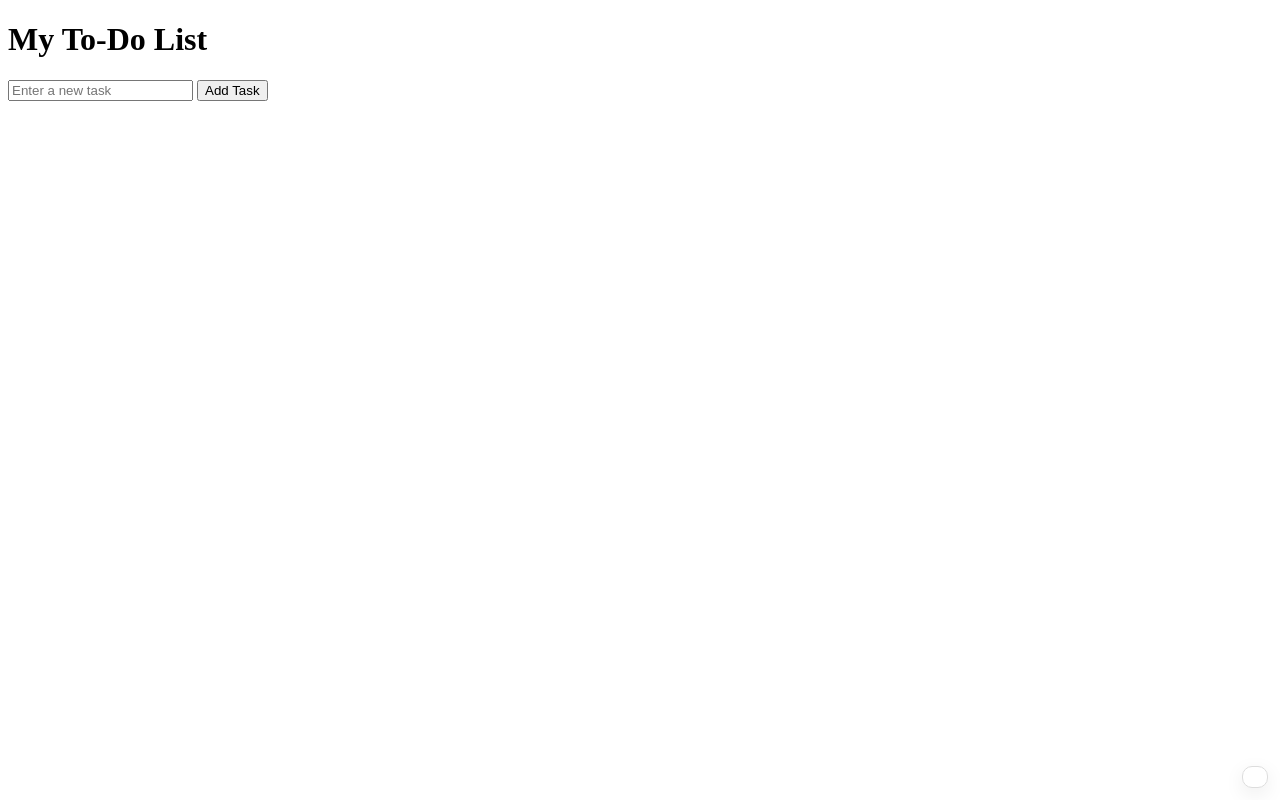
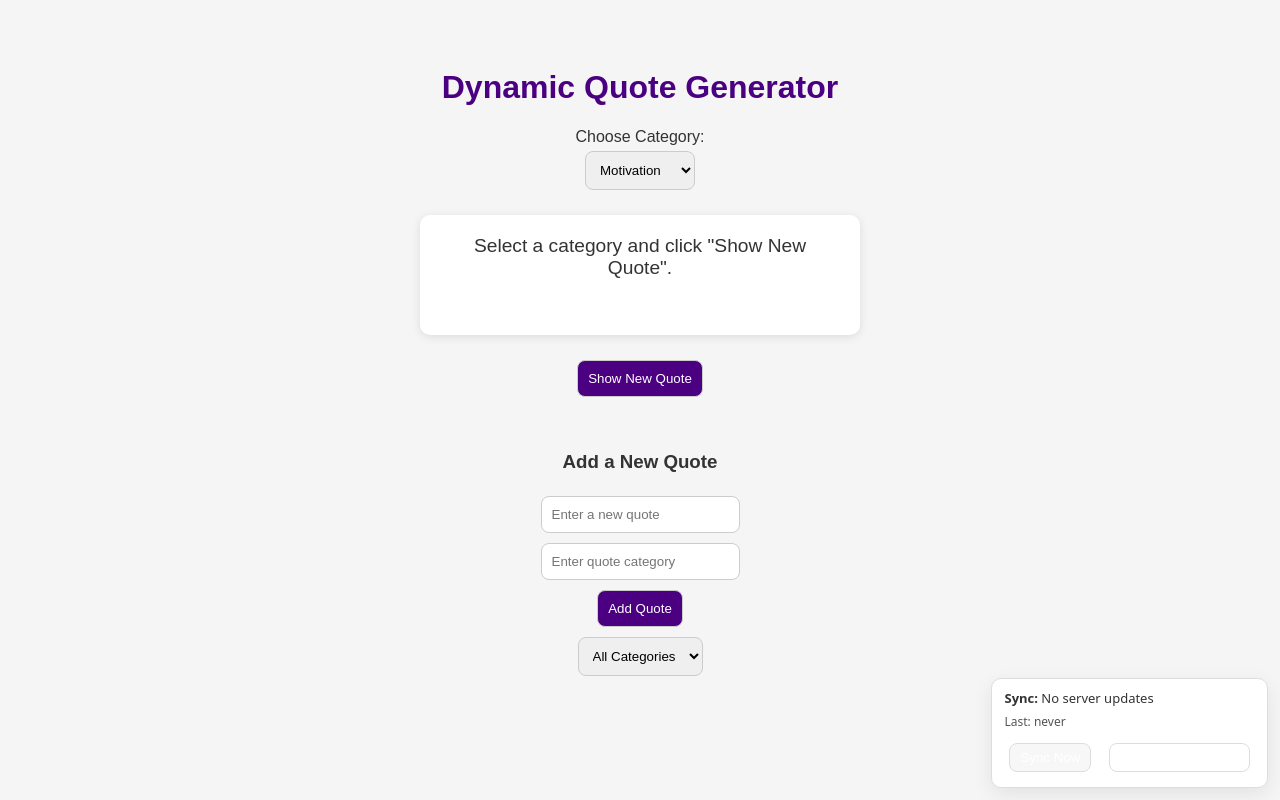
Before and after one commit to Stemmer-Matjila/alx_fe_javascript, a plain HTML site: page dom-manipulation/index.html in a window 1280 px wide. Drawn offline with Linux system fonts and the light colour scheme; no server answers.

Commit message:
initial commit

```diff
--- a/dom-manipulation/index.html
+++ b/dom-manipulation/index.html
@@ -1,21 +1,36 @@
 <!DOCTYPE html>
 <html lang="en">
 <head>
-    <meta charset="UTF-8">
-    <meta name="viewport" content="width=device-width, initial-scale=1.0">
-    <title>To-Do List Application</title>
-    <link rel="stylesheet" href="styles.css">
-
+  <meta charset="UTF-8">
+  <meta name="viewport" content="width=device-width, initial-scale=1.0">
+  <title>Dynamic Quote Generator</title>
+  <link rel="stylesheet" href="style.css">
 </head>
 <body>
-    <div id="todo-app">
-        <h1>My To-Do List</h1>
-        <input type="text" id="task-input" placeholder="Enter a new task">
-        <button id="add-task-btn">Add Task</button>
-        <ul id="task-list">
-            <!-- Tasks will be listed here -->
-        </ul>
-    </div>
-    <script src="script.js"></script>
+  <h1>Dynamic Quote Generator</h1>
+
+  <label for="categorySelect">Choose Category:</label>
+  <select id="categorySelect"></select>
+
+  <div id="quoteDisplay">Select a category and click "Show New Quote".</div>
+  <button id="newQuote">Show New Quote</button>
+
+  <div class="form-container">
+    <h3>Add a New Quote</h3>
+    <input id="newQuoteText" type="text" placeholder="Enter a new quote" />
+    <input id="newQuoteCategory" type="text" placeholder="Enter quote category" />
+    <button id="addQuoteBtn">Add Quote</button>
+  </div>
+  <select id="categoryFilter" title="categories" onchange="filterQuotes()">
+    <option value="all">All Categories</option>
+    <option value="Technology">Technology</option>
+    <option value="Wisdom">Wisdom</option>
+    <option value="Motivation">Motivation</option>
+    <option value="Inspiration">Inspiration</option>
+
+    <!-- Dynamically populated categories -->
+  </select>
+
+  <script src="script.js"></script>
 </body>
 </html>
```
